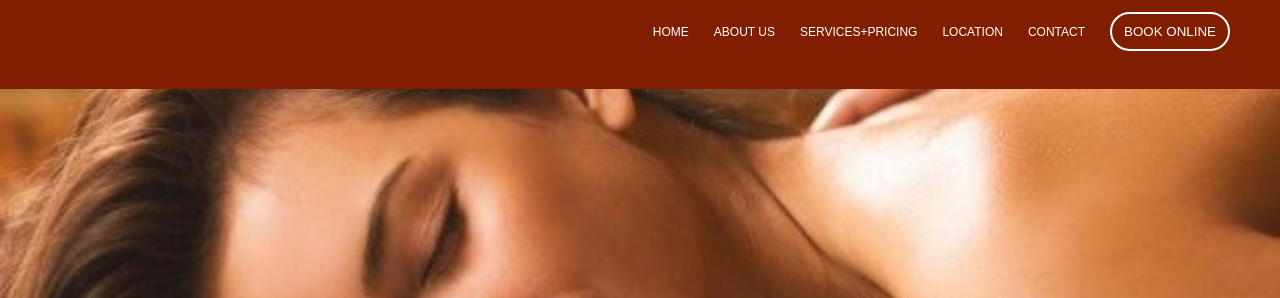
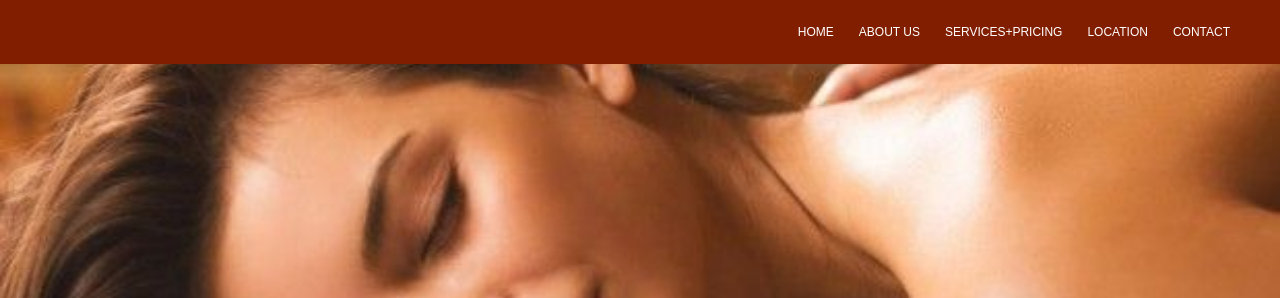
Before and after one commit to Nziza-Prince/OMX-MASSAG-PAGE, a plain HTML site: page index.html in a window 1280 px wide. Shown: the top 298 px of the page. Drawn offline with Linux system fonts and the light colour scheme; a web font is replaced by a local one.

Commit message:
time modified

```diff
--- a/index.html
+++ b/index.html
@@ -14,7 +14,7 @@
         <a href="#services">SERVICES+PRICING</a>
         <a href="#location">LOCATION</a>
         <a href="#contact">CONTACT</a>
-        <a href="./Booking/booking.html"><button id="nav-button">BOOK ONLINE</button></a>
+        <!-- <a href="./Booking/booking.html"><button id="nav-button">BOOK ONLINE</button></a> -->
     </div>
     <div class="image">
         <img src="./images/download.jpeg" alt="">
```
